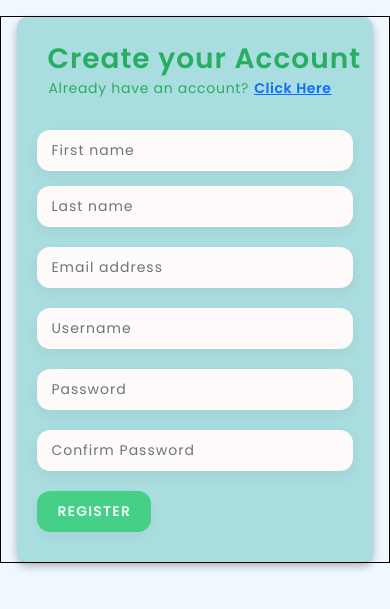
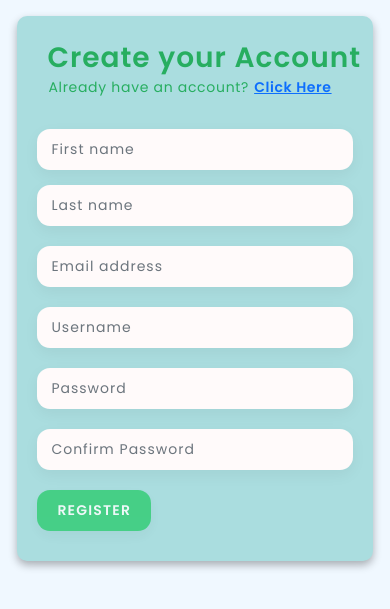
Before and after one commit to faisal7008/Django_Online_Admission_Management, a Django app: page /register/ in a window 390 px wide; the page is wider, and only the part inside the window is pictured. Shown: the part 78-687 px from the top of that part. Run offline with Django 3.2, Linux system fonts and the light colour scheme.

Commit message:
Update register.html

```diff
--- a/templates/register.html
+++ b/templates/register.html
@@ -31,7 +31,6 @@
       justify-content: center;
       align-items: center;
       /* min-height: 100vh; */
-      /* border: 1px solid black; */
       background-color: aliceblue;
     }
 
@@ -238,7 +237,6 @@
         justify-content: center;
         align-items: center;
         /* min-height: 100vh; */
-        border: 1px solid black;
         background-color: aliceblue;
       }
 
```
